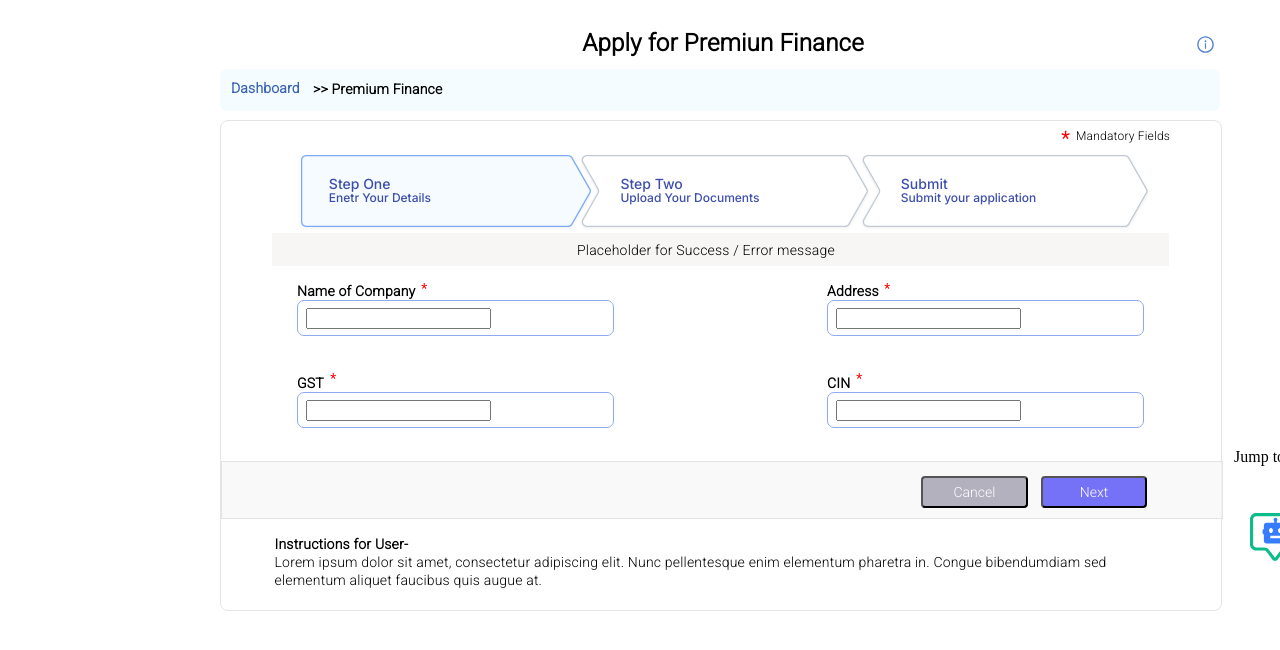
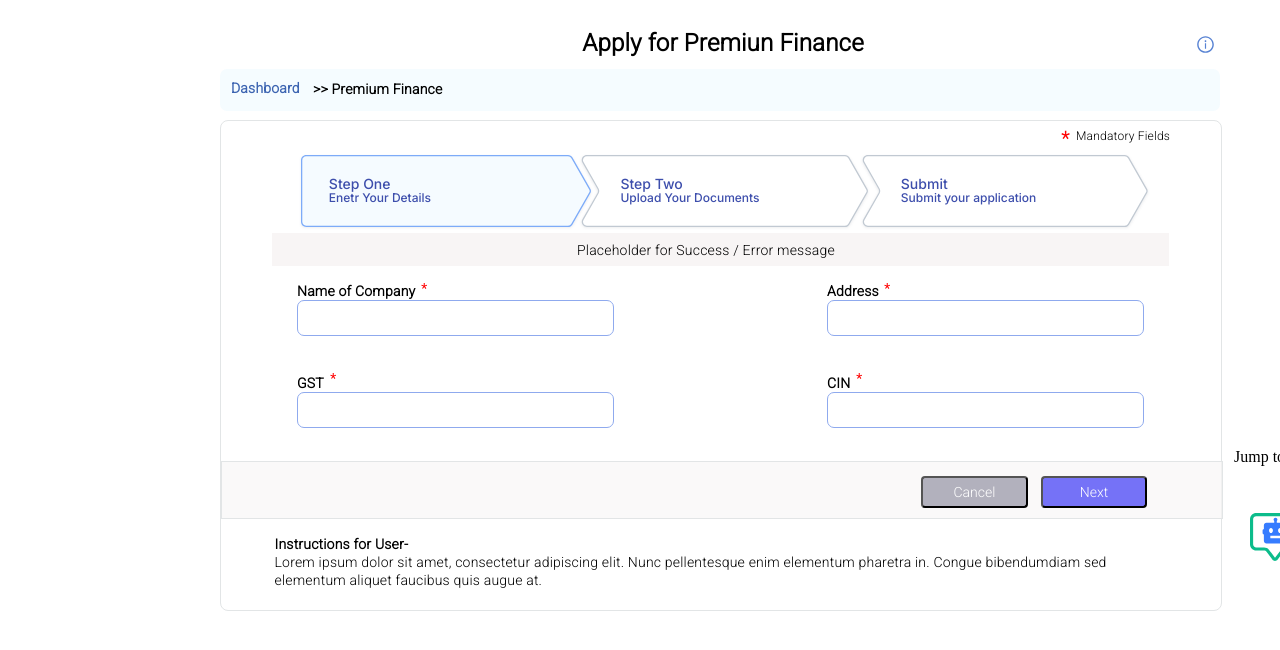
Before and after one commit to Sudnk13/PF, a plain HTML site: page index.html in a window 1280 px wide. Shown: the top 650 px of the page. Drawn offline with Linux system fonts and the light colour scheme.

Commit message:
updated the index file.

```diff
--- a/index.html
+++ b/index.html
@@ -52,9 +52,7 @@
             <p id="msg">Placeholder for Success / Error message</p>
         </div>
 
-        <div id="name1">
-            <input type="text">
-        </div>
+        <input type="text" id="name1">
         <label for="name">
             <p class="company">Name of Company<svg class="star1" width="7" height="8" viewBox="0 0 7 8" fill="none"
                     xmlns="http://www.w3.org/2000/svg">
@@ -65,8 +63,8 @@
             </p>
         </label>
 
-        <div id="name2">
-            <input type="text">
+        <div>
+            <input type="text" id="name2">
         </div>
         <label for="name">
             <p class="address">Address<svg class="star2" width="7" height="8" viewBox="0 0 7 8" fill="none"
@@ -78,8 +76,8 @@
             </p>
         </label>
 
-        <div id="name3">
-            <input type="text">
+        <div>
+            <input type="text" id="name3">
         </div>
         <label for="name">
             <p class="gst">GST <svg class="star3" width="7" height="8" viewBox="0 0 7 8" fill="none"
@@ -91,9 +89,7 @@
             </p>
         </label>
 
-        <div id="name4">
-            <input type="text">
-        </div>
+        <input type="text" id="name4">
         <label for="name">
             <p class="cin">CIN <svg class="star4" width="7" height="8" viewBox="0 0 7 8" fill="none"
                     xmlns="http://www.w3.org/2000/svg">
```
